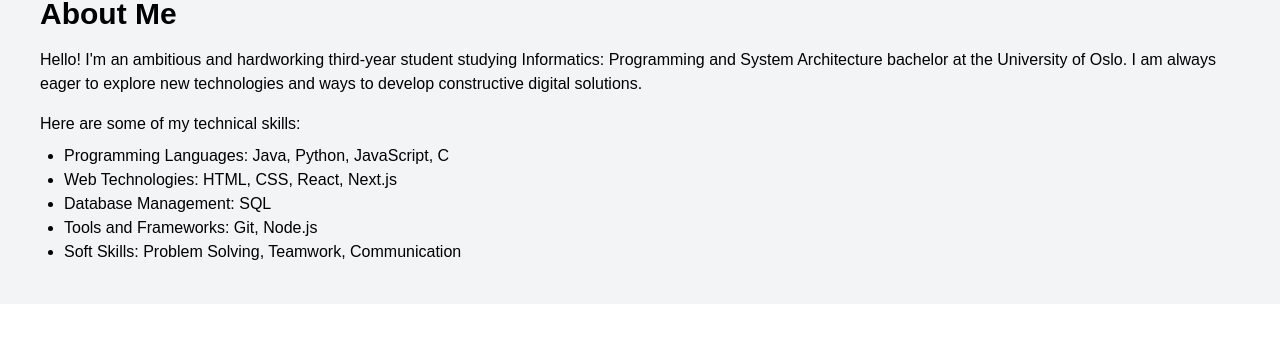
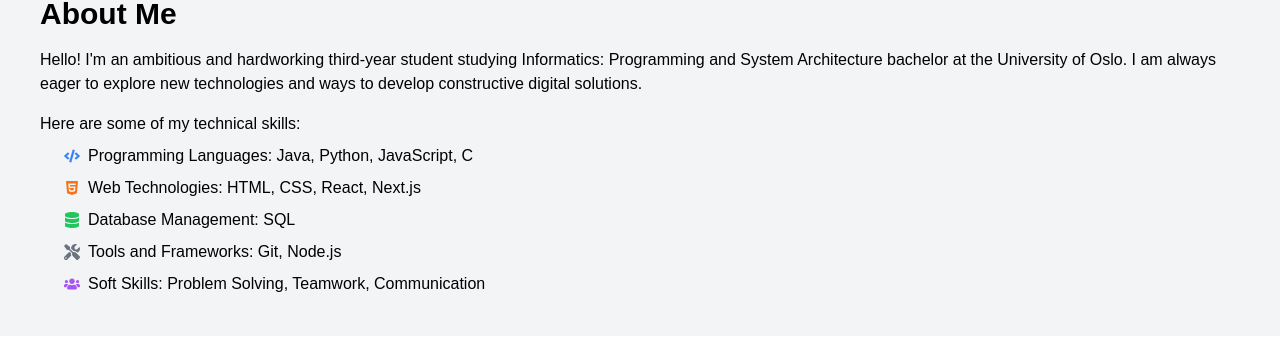
Before and after one commit to chrisfcb/my-personal-website, a Next.js app: page / in a window 1280 px wide. Shown: the part 1492-1838 px from the top of the page. Built offline with nearby package versions, Linux system fonts and the light colour scheme; no server answers.

Commit message:
Added icons in the about section

```diff
--- a/src/components/About/About.tsx
+++ b/src/components/About/About.tsx
@@ -1,3 +1,5 @@
+import { FaCode, FaHtml5, FaCss3, FaReact, FaDatabase, FaTools, FaUsers } from 'react-icons/fa';
+
 const About = () => {
     return (
         <section id="about" className="bg-gray-100 p-10">
@@ -11,15 +13,30 @@ const About = () => {
           <p className="mt-4 text-black">
           Here are some of my technical skills:
           </p>
-          <ul className="mt-2 text-black list-disc pl-6">
-            <li>Programming Languages: Java, Python, JavaScript, C</li>
-            <li>Web Technologies: HTML, CSS, React, Next.js</li>
-            <li>Database Management: SQL</li>
-            <li>Tools and Frameworks: Git, Node.js</li>
-            <li>Soft Skills: Problem Solving, Teamwork, Communication</li>
+          <ul className="mt-2 text-black list-disc pl-6 space-y-2">
+            <li className="flex items-center">
+              <FaCode className="text-blue-500 mr-2" />
+              Programming Languages: Java, Python, JavaScript, C
+            </li>
+            <li className="flex items-center">
+              <FaHtml5 className="text-orange-500 mr-2" />
+              Web Technologies: HTML, CSS, React, Next.js
+            </li>
+            <li className="flex items-center">
+              <FaDatabase className="text-green-500 mr-2" />
+              Database Management: SQL
+            </li>
+            <li className="flex items-center">
+              <FaTools className="text-gray-500 mr-2" />
+              Tools and Frameworks: Git, Node.js
+            </li>
+            <li className="flex items-center">
+              <FaUsers className="text-purple-500 mr-2" />
+              Soft Skills: Problem Solving, Teamwork, Communication
+            </li>
           </ul>
         </section>
     );
-  };
+};
 
-  export default About;
+export default About;
--- a/src/components/Portfolio/Portfolio.tsx
+++ b/src/components/Portfolio/Portfolio.tsx
@@ -16,7 +16,7 @@ const Portfolio = () => {
         description: 'Developed parts of a proxy server that converts data between XML format and a binary format.',
         tools: 'Tools: C, Valgrind, NetCat, XML.',
         link: 'https://github.com/chrisfcb/ProxyServer',
-        status: 'finished' // Mark as finished
+        status: 'finished'
     },
     {
         id: 2,
@@ -24,7 +24,7 @@ const Portfolio = () => {
         description: 'Used exploratory data analysis and feature selection to create a regression model that predicts the travel time for a taxi ride in New York.',
         tools: 'Tools: Python, Pandas, NumPy, Matplotlib, Seaborn, Jupyter Notebook.',
         link: 'https://colab.research.google.com/drive/1jtGsctra9m9HfvZudMhYy3Z7v9dcWa3d?usp=sharing',
-        status: 'finished' // Mark as finished
+        status: 'finished'
     },
     {
         id: 3,
@@ -32,7 +32,7 @@ const Portfolio = () => {
         description: 'Participated in a group project to develop a domain-specific programming language for drones.',
         tools: 'Tools: Java, ANTLR, Gradle, GitHub.',
         link: 'https://github.com/chrisfcb/Domain-Specific-Language',
-        status: 'finished' // Mark as finished
+        status: 'finished'
     },
     {
       id: 4,
@@ -40,7 +40,7 @@ const Portfolio = () => {
       description: 'Developed a self-driving car simulation using reinforcement learning techniques.',
       tools: 'Tools: JavaScript, CSS, HTML.',
       link: 'https://github.com/chrisfcb/Self-Driving-Car',
-      status: 'finished' // Mark as finished
+      status: 'finished'
    },
     {
       id: 5,
@@ -48,14 +48,14 @@ const Portfolio = () => {
       description: 'This portfolio website is built using React and Next.js.',
       tools: 'Tools: React, Next.js, Tailwind CSS.',
       link: 'https://github.com/chrisfcb/my-personal-website',
-      status: 'finished' // Mark as finished
+      status: 'finished'
     },
     {
       id: 6,
       title: 'AI weather app',
       description: 'University project where I am working in a team of six to develop an AI powered weather app - currently in progress.',
       tools: 'Tools: Kotlin, Jetpack, Android Studio, openAI and MET API, GitHub.',
-      status: 'in-progress' // Mark as in-progress
+      status: 'in-progress'
     }
   ];
 
@@ -70,7 +70,7 @@ const Portfolio = () => {
             tools={project.tools}
             description={project.description}
             link={project.link}
-            status={project.status} // Pass the status to ProjectCard
+            status={project.status}
           />
         ))}
       </div>
```
